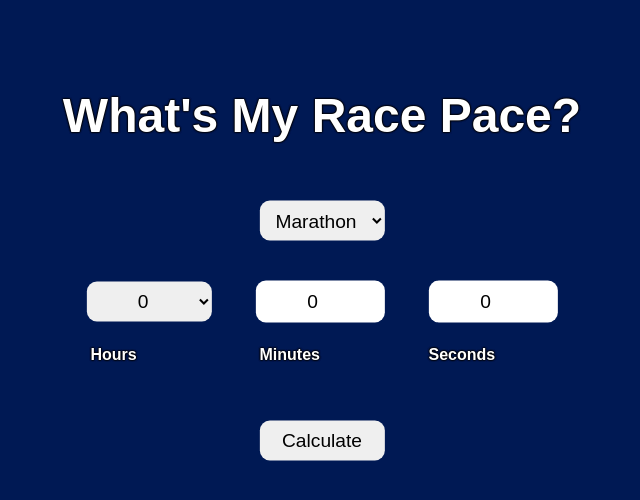
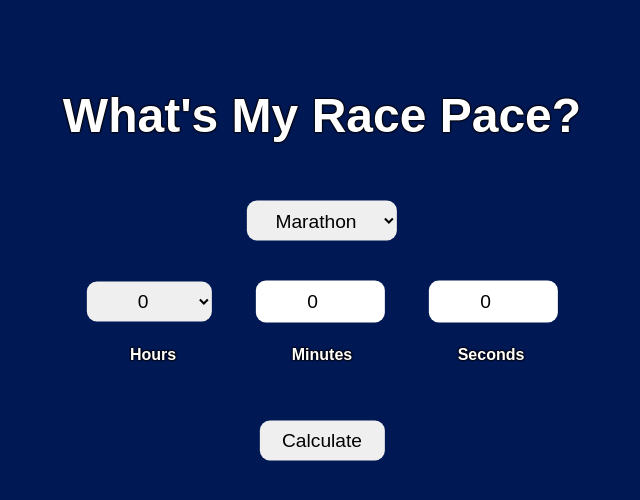
Before and after one commit to nickxscott/WhatsMyRacePace, a Flask app: page / in a window 1280 px wide. Shown: the part 143-643 px from the top of the page, without its empty margins (326-966 px from the left). Run offline with Flask 2, Linux system fonts and the light colour scheme.

Commit message:
a few css changes

```diff
--- a/static/css/main.css
+++ b/static/css/main.css
@@ -45,7 +45,7 @@ label{
 	margin-right: 20px;
 	border: none;
 	font-family:  arial;
-	text-align:  left;
+	text-align:  center;
 	font-size:  1em;
 	display: inline-block;
 	font-weight: bold;
@@ -56,3 +56,6 @@ div {
 
   	position: relative;
 }
+.distance{
+	width:  150px;
+}
--- a/templates/index.html
+++ b/templates/index.html
@@ -14,7 +14,7 @@
          <p> {{message}}</p>
       {% endfor %}
       <br>
-      <select name="distance" id="distance">
+      <select name="distance" id="distance" class="distance">
          <label for="distance">Distance</label>
          <option value="26.2">Marathon</option>
          <option value="13.1">Half-Marathon</option>
```
